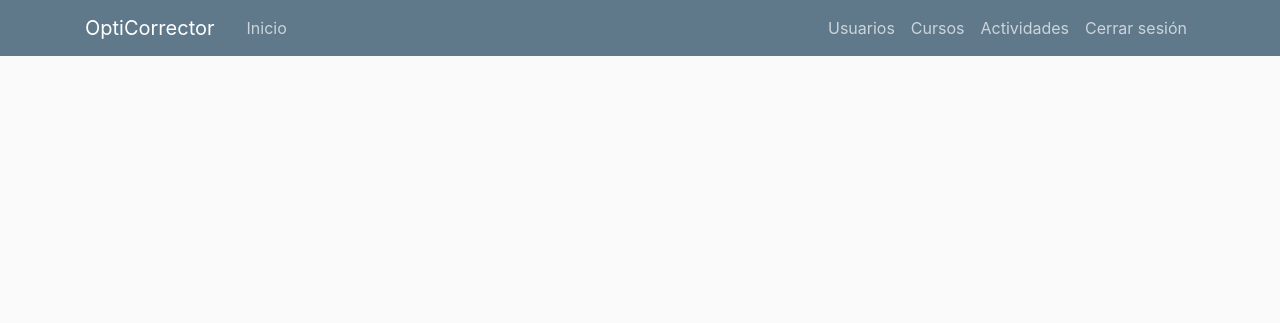
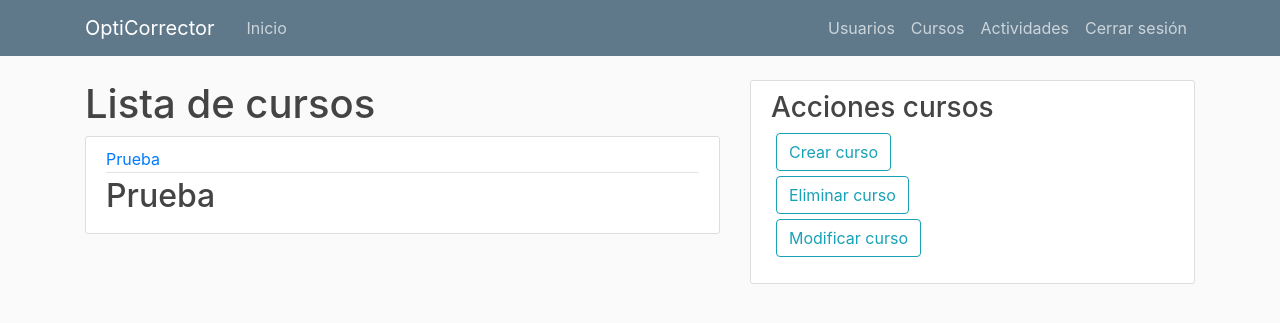
Before and after one commit to daviddlaiton/HerramientaTomaDecisiones, a Flask app: page /cursos in a window 1280 px wide. Shown: the top 323 px of the page. Run offline with Flask 2, Linux system fonts and the light colour scheme; a user stored in the database is signed in; data comes from the database, SQL or seed files in the repository; data that the repository does not hold is empty; some libraries are stand-ins or nearby versions.

Commit message:
Cursos page updates

```diff
--- a/Herramienta/cursos/routes.py
+++ b/Herramienta/cursos/routes.py
@@ -12,4 +12,4 @@ def get_cursos():
     if user.rol_id != 4:
         abort(403)
     cursos = Curso.query.all()
-    return render_template("cursos.html", title="Cursos", cursos=cursos, usuario=user)
+    return render_template("cursos.html", title="Cursos", cursos=cursos, usuario=user, showCursosSideBar=True)
--- a/Herramienta/static/main.css
+++ b/Herramienta/static/main.css
@@ -7,6 +7,7 @@ body {
   h1, h2, h3, h4, h5, h6 {
     color: #444444;
   }
+
 
   .bg-steel {
     background-color: #5f788a;
@@ -78,3 +79,9 @@ body {
   .account-heading {
     font-size: 2.5rem;
   }
+
+  .cursosActionsButton{
+    margin: 5px;
+    margin-right: 100px;
+    display: block;
+  }
--- a/Herramienta/templates/cursos.html
+++ b/Herramienta/templates/cursos.html
@@ -1,8 +1,16 @@
 {% extends "layout.html" %}
 
 {% block content %}
-    {% for curso in cursos.items %}
-        <p>{{ curso.nombre }}</p>
+    <h1>Lista de cursos</h1>
+    {% for curso in cursos %}
+        <article class="media content-section">
+            <div class="media-body">
+                <div class="article-metadata">
+                    <a class="mr-2" href="{{ url_for('cursos.get_cursos') }}">{{ curso.nombre }}</a>
+                </div>
+                <h2><a class="article-title" href="{{ url_for('cursos.get_cursos') }}">{{ curso.nombre }}</a></h2>
+            </div>
+        </article>
     {% endfor %}
 
 {% endblock content %}
--- a/Herramienta/templates/layout.html
+++ b/Herramienta/templates/layout.html
@@ -5,6 +5,11 @@
     <meta charset="UTF-8">
     <meta name="viewport" content="width=device-width, initial-scale=1.0">
     <meta http-equiv="X-UA-Compatible" content="ie=edge">
+
+    <!-- icon -->
+    <link rel="icon" type="image/jpg"
+        href="http://res.freestockphotos.biz/pictures/14/14183-illustration-of-a-pencil-pv.png">
+    <!-- ./icon -->
 
     <link rel="stylesheet" href="https://stackpath.bootstrapcdn.com/bootstrap/4.3.1/css/bootstrap.min.css"
         integrity="sha384-ggOyR0iXCbMQv3Xipma34MD+dH/1fQ784/j6cY/iJTQUOhcWr7x9JvoRxT2MZw1T" crossorigin="anonymous">
@@ -54,7 +59,7 @@
 
     <main role="main" class="container">
         <div class="row">
-            <div class="col-md-8">
+            <div class="col-md-7">
                 {% with messages = get_flashed_messages(with_categories=true) %}
                 {% if messages%}
                 {% for category, message in messages %}
@@ -66,6 +71,17 @@
                 {% endwith %}
                 {% block content %}{% endblock %}
             </div>
+            {% if showCursosSideBar == True and (current_user.rol_id == 4 or current_user.rol_id == 2 or current_user.rol_id == 3) %}
+            <div class="col-md-5">
+                <div class="content-section">
+                    <h3>Acciones cursos</h3>
+                    <button type="button" class="btn btn-outline-info cursosActionsButton">Crear curso</button>
+                    <button type="button" class="btn btn-outline-info cursosActionsButton">Eliminar curso</button>
+                    <button type="button" class="btn btn-outline-info cursosActionsButton">Modificar curso</button>
+                    </p>
+                </div>
+            </div>
+            {% endif %}
         </div>
     </main>
     <script src="https://code.jquery.com/jquery-3.3.1.slim.min.js"
--- a/Herramienta/templates/login.html
+++ b/Herramienta/templates/login.html
@@ -43,7 +43,6 @@
                     <a href="/">¿Olvidaste la contraseña?</a>
                 </small>
             </div>
-
         </form>
     </div>
 
```
Lines whose indentation alone changed are shown as unchanged.
